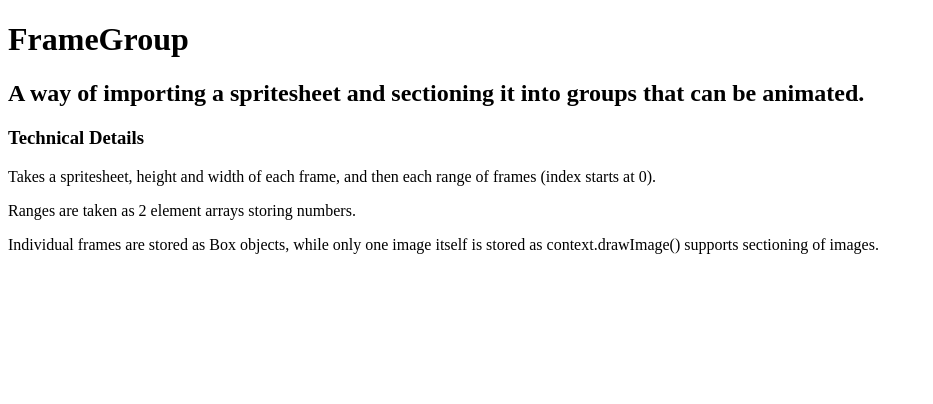
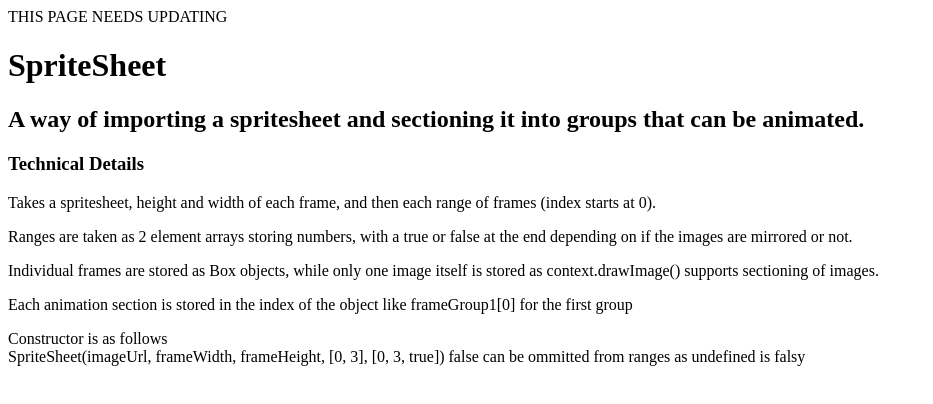
Before and after one commit to zyllable/CatChat, a plain HTML site: page docs/SpriteSheet.html in a window 1280 px wide. Shown: the whole page, without its empty margins (0-933 px from the left). Drawn offline with Linux system fonts and the light colour scheme; files whose address does not match are found by name.

Commit message:
renamed in docs

```diff
--- a/docs/FrameGroup.html
+++ b/docs/SpriteSheet.html
@@ -2,7 +2,7 @@
 <html lang="en-us">
 	<head>
 		<meta charset="utf-8">
-		<title>CatChat Documentation - Title</title>
+		<title>CatChat Documentation - SpriteSheet</title>
 		<style>
 			#theCanvas {
 				background-color: black;
@@ -13,12 +13,16 @@
 		</style>
 	</head>
 	<body>
-		<h1>FrameGroup</h1>
+		THIS PAGE NEEDS UPDATING
+		<h1>SpriteSheet</h1>
 		<h2>A way of importing a spritesheet and sectioning it into groups that can be animated.</h2>
 		<h3>Technical Details</h3>
 		<p>Takes a spritesheet, height and width of each frame, and then each range of frames (index starts at 0).</p>
-		<p>Ranges are taken as 2 element arrays storing numbers.</p>
+		<p>Ranges are taken as 2 element arrays storing numbers, with a true or false at the end depending on if the images are mirrored or not.</p>
 		<p>Individual frames are stored as Box objects, while only one image itself is stored as context.drawImage() supports sectioning of images.</p>
+		<p>Each animation section is stored in the index of the object like frameGroup1[0] for the first group</p>
+		<p>Constructor is as follows<br>
+		SpriteSheet(imageUrl, frameWidth, frameHeight, [0, 3], [0, 3, true]) false can be ommitted from ranges as undefined is falsy
 	</body>
 	<script src="main.js"></script>
 </html>
```
